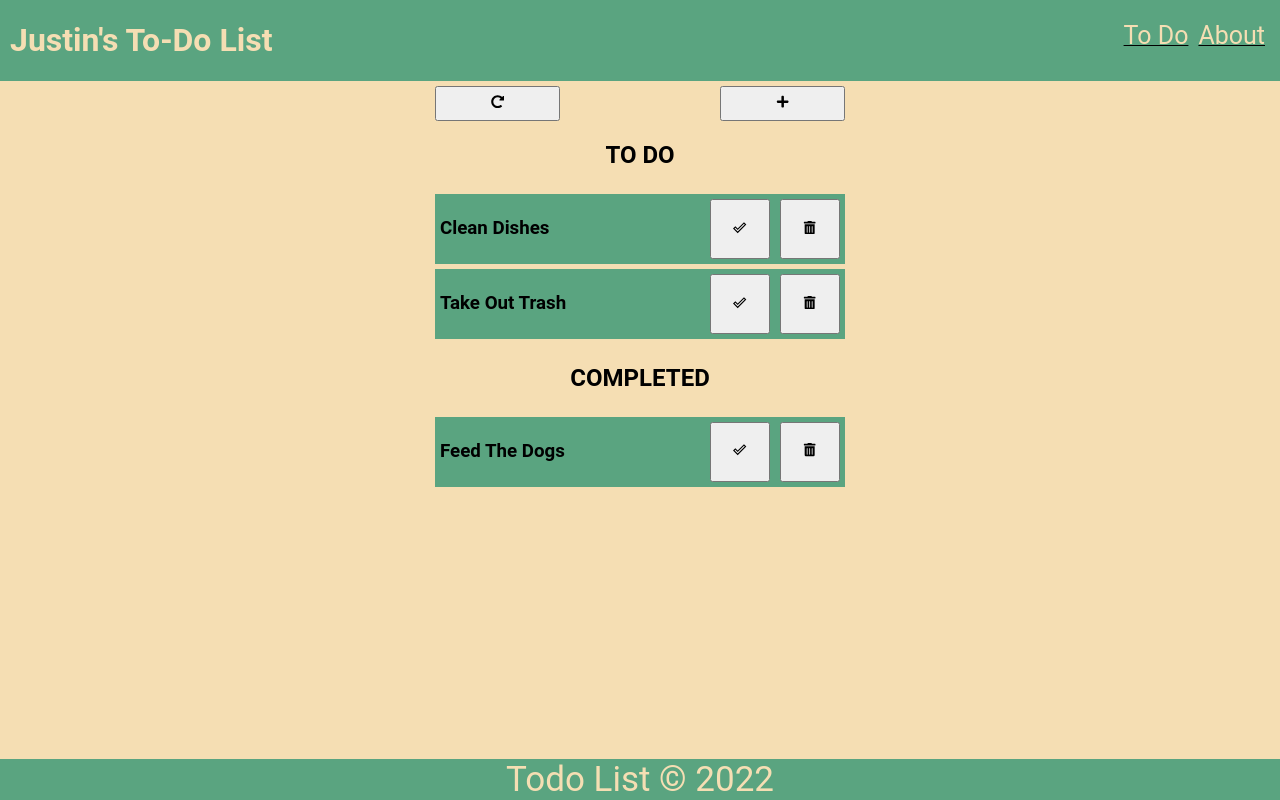
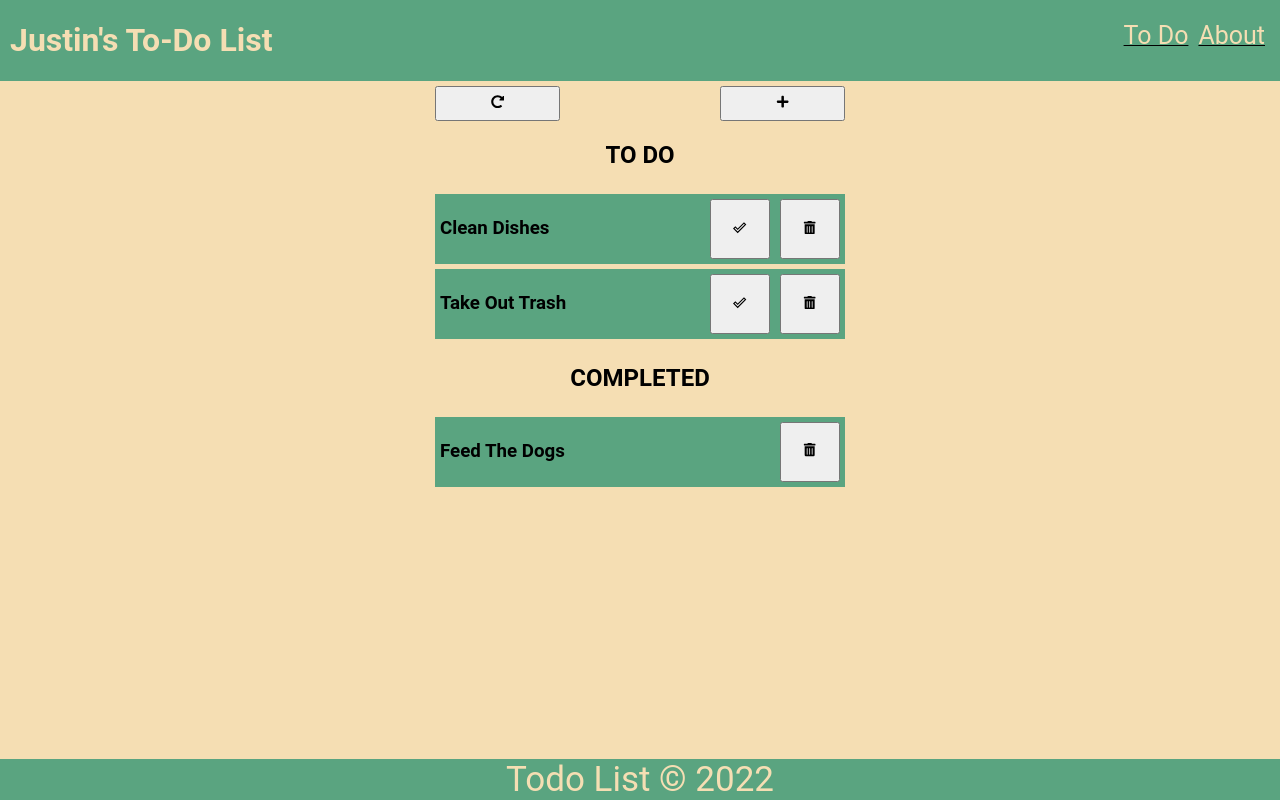
Before and after one commit to JustinMyerson/react-tasks-app, a React (Create React App) app: page /todos in a window 1280 px wide. Built offline with nearby package versions, Linux system fonts and the light colour scheme.

Commit message:
Disable complete task button once task is completed

```diff
--- a/src/Components/Todo/Todo.jsx
+++ b/src/Components/Todo/Todo.jsx
@@ -1,11 +1,18 @@
-import React from "react";
+import { React, useState } from "react";
 
 import "./Todo.css";
 
 import { FaTrashAlt } from "react-icons/fa";
 import { MdOutlineDoneOutline } from "react-icons/md";
 
-function Todo({ id, title, color, icon, onDeleteTodo, toggleTaskCompleted }) {
+function Todo({
+  id,
+  title,
+  color,
+  isComplete,
+  onDeleteTodo,
+  toggleTaskCompleted,
+}) {
   function onDeleteClick(id) {
     onDeleteTodo(id);
   }
@@ -20,9 +27,11 @@ function Todo({ id, title, color, icon, onDeleteTodo, toggleTaskCompleted }) {
         <h3 className="h3-left">{title}</h3>
       </div>
       <div className="buttons">
-        <button className="button-o" onClick={() => onToggleClick(id)}>
-          <MdOutlineDoneOutline />
-        </button>
+        {!isComplete ? (
+          <button className="button-o" onClick={() => onToggleClick(id)}>
+            <MdOutlineDoneOutline />
+          </button>
+        ) : null}
         <button className="button-x" onClick={() => onDeleteClick(id)}>
           <FaTrashAlt />
         </button>
```
